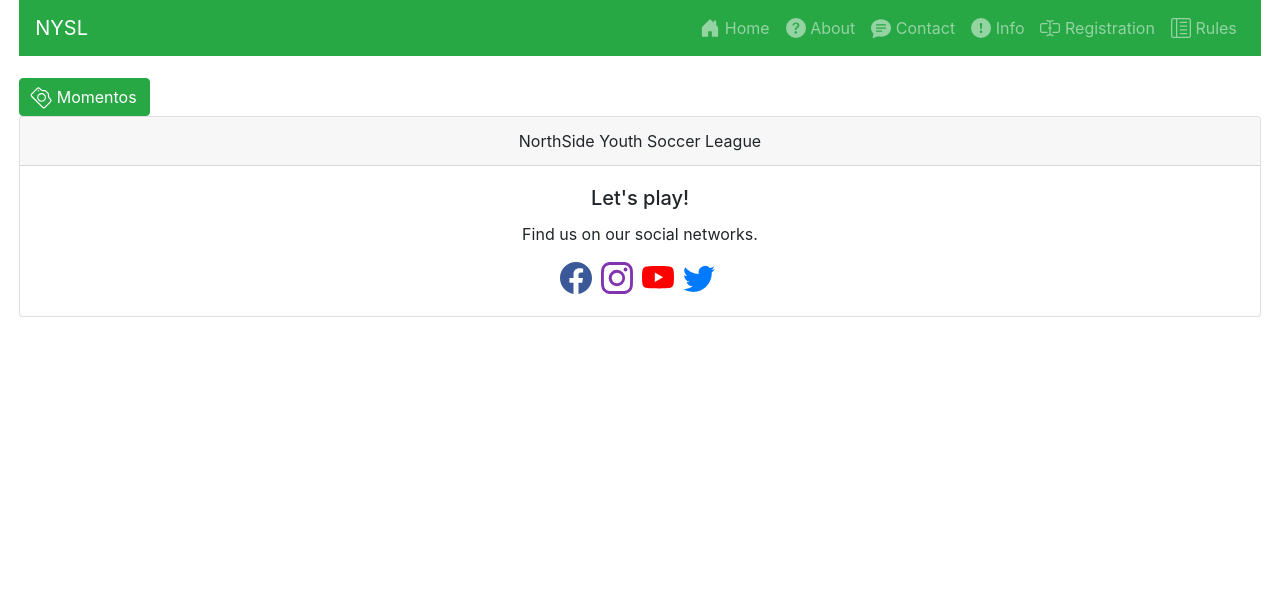
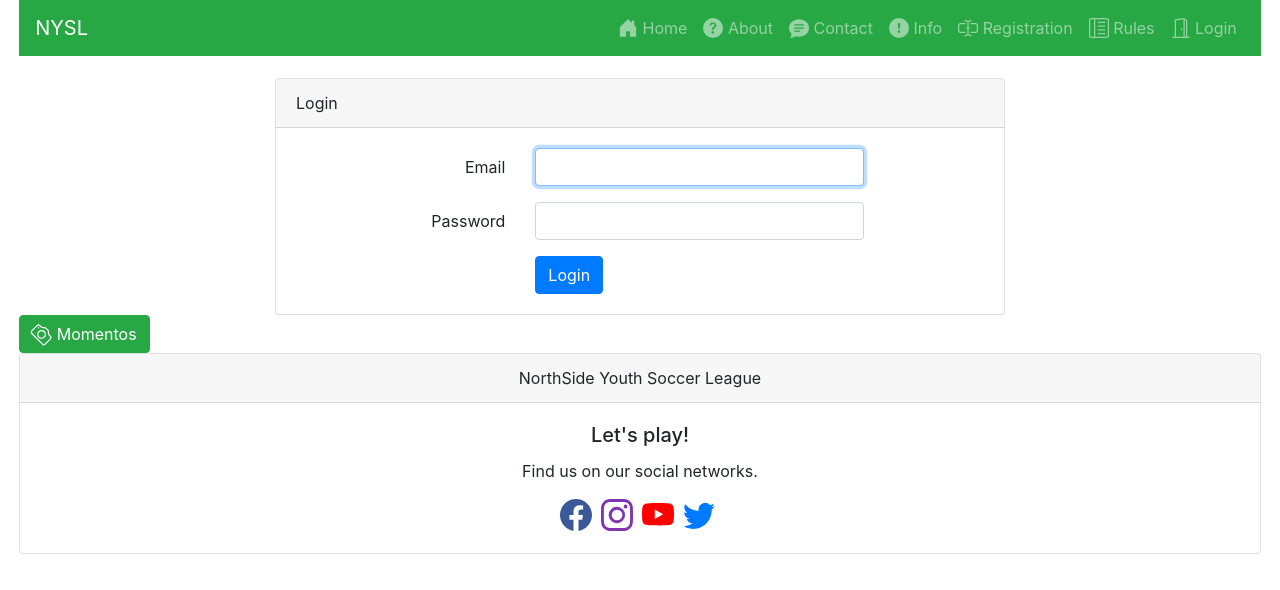
Before and after one commit to IgnGGA/e1m4t3, a Vue app: page /login in a window 1280 px wide. Shown: the top 590 px of the page. Built offline with nearby package versions, Linux system fonts and the light colour scheme; no server answers.

Commit message:
con login

```diff
--- a/package.json
+++ b/package.json
@@ -11,8 +11,10 @@
     "bootstrap": "^4.5.3",
     "bootstrap-vue": "^2.21.2",
     "core-js": "^3.6.5",
+    "firebase": "^8.2.2",
     "vue": "^2.6.12",
-    "vue-router": "^3.2.0"
+    "vue-router": "^3.4.9",
+    "vuex": "^3.6.0"
   },
   "devDependencies": {
     "@vue/cli-plugin-babel": "~4.5.0",
--- /dev/null
+++ b/src/components/Dashboard.vue
@@ -0,0 +1,25 @@
+<template>
+  <div class="container">
+    <div class="row justify-content-center">
+      <div class="col-md-8">
+        <div class="card">
+          <div class="card-header">Mensaje</div>
+          <div class="card-body">
+            <div v-if="user" class="alert alert-success" role="alert">Welcome</div>
+          </div>
+        </div>
+      </div>
+    </div>
+  </div>
+</template>
+<script>
+import { mapGetters } from "vuex";
+export default {
+  computed: {
+    // map `this.user` to `this.$store.getters.user`
+    ...mapGetters({
+      user: "user"
+    })
+  }
+};
+</script>
--- a/src/components/Navbar.vue
+++ b/src/components/Navbar.vue
@@ -17,6 +17,7 @@
         <b-nav-item to="/info"><b-icon icon="exclamation-circle-fill"></b-icon> Info</b-nav-item>
         <b-nav-item to="/registration"><b-icon icon="input-cursor-text"></b-icon> Registration</b-nav-item>
         <b-nav-item to="/rules"><b-icon icon="layout-text-sidebar-reverse"></b-icon> Rules</b-nav-item>
+        <b-nav-item to="/login"><b-icon icon="door-open"></b-icon> Login</b-nav-item>
       </b-navbar-nav>
     </b-collapse>
   </b-navbar>
--- /dev/null
+++ b/src/components/NewLogin.vue
@@ -0,0 +1,82 @@
+<template>
+  <div class="container">
+    <div class="row justify-content-center">
+      <div class="col-md-8">
+        <div class="card">
+          <div class="card-header">Login</div>
+          <div class="card-body">
+            <div v-if="error" class="alert alert-danger">{{error}}</div>
+            <form action="#" @submit.prevent="submit">
+              <div class="form-group row">
+                <label for="email" class="col-md-4 col-form-label text-md-right">Email</label>
+
+                <div class="col-md-6">
+                  <input
+                    id="email"
+                    type="email"
+                    class="form-control"
+                    name="email"
+                    value
+                    required
+                    autofocus
+                    v-model="form.email"
+                  />
+                </div>
+              </div>
+
+              <div class="form-group row">
+                <label for="password" class="col-md-4 col-form-label text-md-right">Password</label>
+
+                <div class="col-md-6">
+                  <input
+                    id="password"
+                    type="password"
+                    class="form-control"
+                    name="password"
+                    required
+                    v-model="form.password"
+                  />
+                </div>
+              </div>
+
+              <div class="form-group row mb-0">
+                <div class="col-md-8 offset-md-4">
+                  <button type="submit" class="btn btn-primary">Login</button>
+                </div>
+              </div>
+            </form>
+          </div>
+        </div>
+      </div>
+    </div>
+  </div>
+</template>
+
+<script>
+import firebase from "firebase";
+
+export default {
+  data() {
+    return {
+      form: {
+        email: "",
+        password: ""
+      },
+      error: null
+    };
+  },
+  methods: {
+    submit() {
+      firebase
+        .auth()
+        .signInWithEmailAndPassword(this.form.email, this.form.password)
+        .then( () => {
+          this.$router.replace({ name: "Dashboard" });
+        })
+        .catch(err => {
+          this.error = err.message;
+        });
+    }
+  }
+};
+</script>
--- a/src/main.js
+++ b/src/main.js
@@ -1,15 +1,33 @@
 import Vue from 'vue'
 import App from './App.vue'
+import  firebase from "firebase";
 import { BootstrapVue, IconsPlugin } from 'bootstrap-vue'
 import 'bootstrap/dist/css/bootstrap.css'
 import 'bootstrap-vue/dist/bootstrap-vue.css'
 import router from './router'
+import store from "./store";
 
 Vue.config.productionTip = false
+
+const configOptions = {
+  apiKey: "AIzaSyBOsC1nRpneZ9Zmo_RbNEZaAwu4C2D1POo",
+  authDomain: "liga-login.firebaseapp.com",
+  projectId: "liga-login",
+  storageBucket: "liga-login.appspot.com",
+  messagingSenderId: "8566205321",
+  appId: "1:8566205321:web:ce5e91c31adda6e3d58f58"
+};
+
 Vue.use(BootstrapVue)
 Vue.use(IconsPlugin)
 
+firebase.initializeApp(configOptions);
+firebase.auth().onAuthStateChanged(user => {
+  store.dispatch("fetchUser", user);
+});
+
 new Vue({
   router,
+  store,
   render: h => h(App)
 }).$mount('#app')
--- a/src/router/index.js
+++ b/src/router/index.js
@@ -7,7 +7,8 @@ import Contact from '../views/Contact.vue'
 import Info from '../views/Info.vue'
 import Registration from '../views/Registration.vue'
 import Rules from '../views/Rules.vue'
-import PageTestView from '../views/PageTestView.vue'
+import NewLogin from '../components/NewLogin.vue'
+import Dashboard from '../components/Dashboard'
 
 Vue.use(VueRouter)
 
@@ -16,6 +17,11 @@ const routes = [
     path :"/",
     name:Cover,
     component:Cover
+  },
+  {
+    path: '/login',
+    name: 'login',
+    component: NewLogin
   },
   {
     path: '/home',
@@ -48,10 +54,11 @@ const routes = [
     component:Rules
   },
   {
-    path:'/PageTestView',
-    name:'PageTestView',
-    component:PageTestView
-  }
+    path: '/dashboard',
+    name: 'Dashboard',
+    component: Dashboard
+  },
+
 ]
 
 const router = new VueRouter({
--- /dev/null
+++ b/src/store.js
@@ -0,0 +1,37 @@
+import Vue from "vue";
+import Vuex from "vuex";
+Vue.use(Vuex);
+export default new Vuex.Store({
+  state: {
+    user: {
+      loggedIn: false,
+      data: null
+    }
+  },
+  getters: {
+    user(state){
+      return state.user
+    }
+  },
+  mutations: {
+    SET_LOGGED_IN(state, value) {
+      state.user.loggedIn = value;
+    },
+    SET_USER(state, data) {
+      state.user.data = data;
+    }
+  },
+  actions: {
+    fetchUser({ commit }, user) {
+      commit("SET_LOGGED_IN", user !== null);
+      if (user) {
+        commit("SET_USER", {
+          displayName: user.displayName,
+          email: user.email
+        });
+      } else {
+        commit("SET_USER", null);
+      }
+    }
+  }
+});
```
Also changed, not shown: 1 other file (tests, documents, lock files or other folders).
